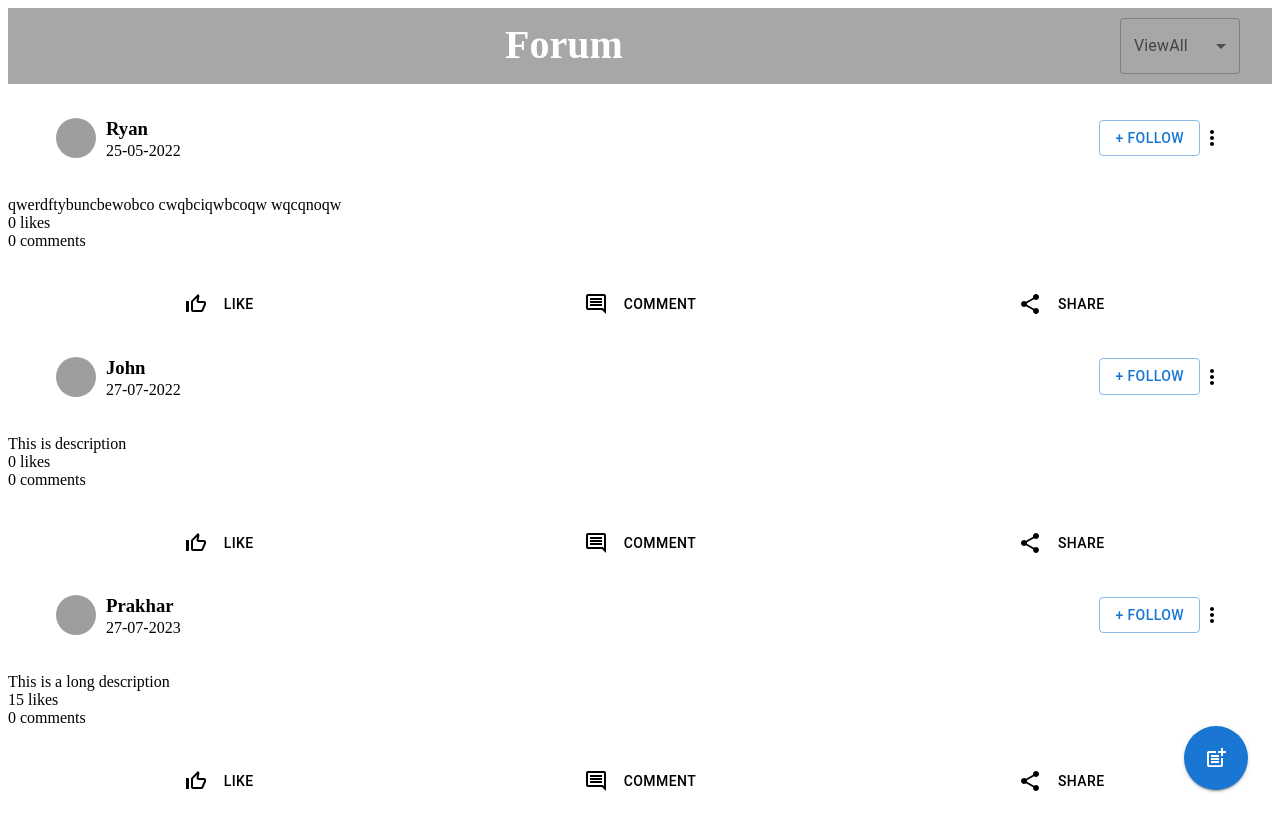
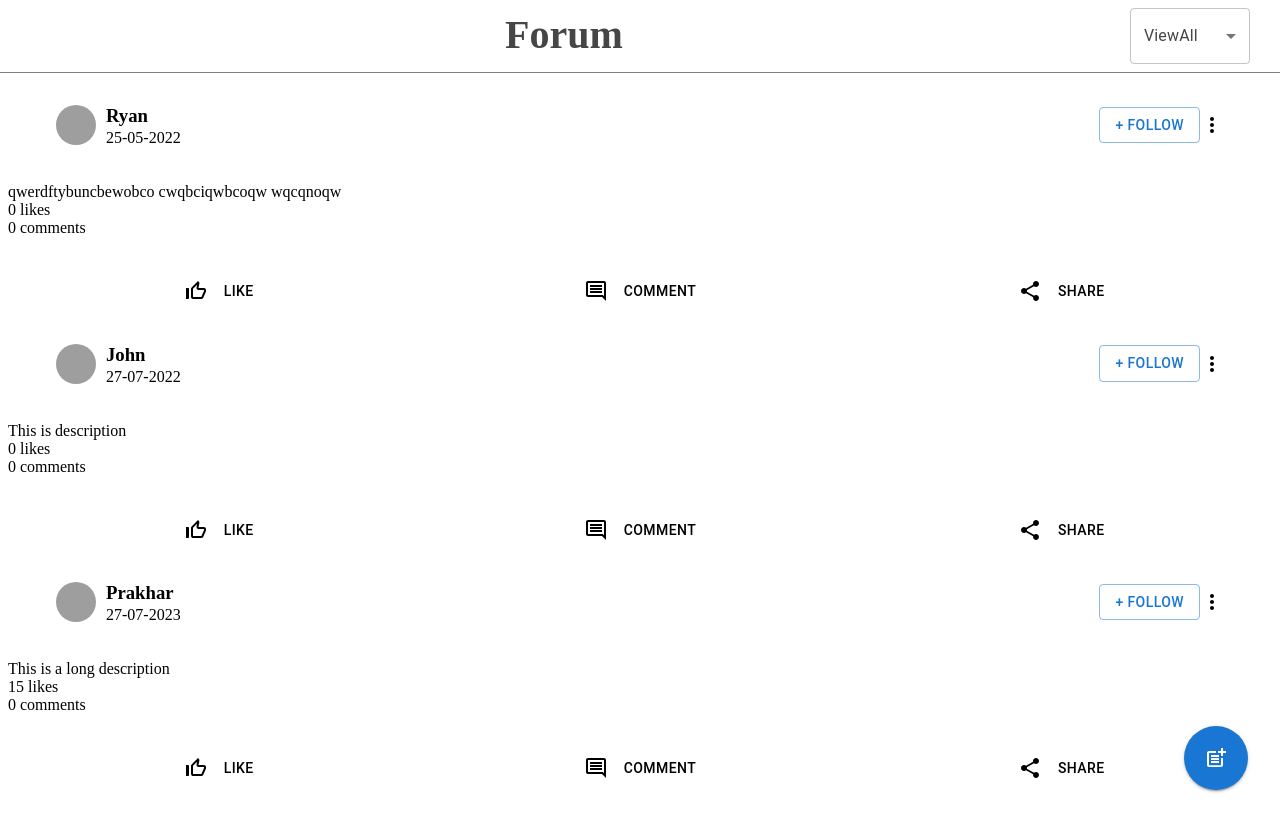
Before and after one commit to nirav19029/hood-forum, a React (Create React App) app in the folder frontend/: page / in a window 1280 px wide. Built offline with nearby package versions, Linux system fonts and the light colour scheme; grey boxes are pictures that could not be loaded.

Commit message:
modifying header

```diff
--- a/frontend/src/components/Header/Header.css
+++ b/frontend/src/components/Header/Header.css
@@ -1,4 +1,4 @@
-.header {
+/* .header {
     display: flex;
     position: sticky;
     padding: 10px 0px;
@@ -19,4 +19,37 @@
     margin-left: auto;
     max-height: fit-content;
     margin-right: 2rem;
+} */
+.header {
+    display: flex;
+    position: sticky;
+    padding: 8px 0px;
+    top: 0;
+    left: 0;
+    right: 0;
+    margin-top: -10px;
+    margin-left: -10px;
+    margin-right: -10px;
+    margin-bottom: 10px;
+    background-color: white;
+    color: #464646;
+    font-size: 30px;
+    line-height: 0.0rem;
+    opacity: 1;
+    z-index: 500;
+    border-bottom: 1px solid gray;
 }
+
+#title {
+    margin-left: auto;
+    font-size: 20px;
+    color: #464646;
+}
+
+#menu {
+    line-height: 00.1rem;
+    margin-left: auto;
+    max-height: fit-content;
+    margin-right: 2rem;
+    color: #464646;
+}
--- a/frontend/src/components/Header/ViewAll.js
+++ b/frontend/src/components/Header/ViewAll.js
@@ -1,30 +1,68 @@
+// import * as React from "react";
+// import Box from "@mui/material/Box";
+// import InputLabel from "@mui/material/InputLabel";
+// import MenuItem from "@mui/material/MenuItem";
+// import FormControl from "@mui/material/FormControl";
+// import Select from "@mui/material/Select";
+
+// export default function BasicSelect() {
+//   const [selectType, setSelectType] = React.useState("");
+
+//   const handleChange = (event) => {
+//     setSelectType(event.target.value);
+//   };
+//   const styles = {
+//     maxWidth: "120px",
+//     justifyContent: "center",
+//   };
+//   return (
+//     <Box sx={{ minWidth: 120 }} style={styles}>
+//       <FormControl fullWidth>
+//         <InputLabel id="demo-simple-select-label">ViewAll</InputLabel>
+//         <Select
+//           labelId="demo-simple-select-label"
+//           id="demo-simple-select"
+//           value={selectType}
+//           label="ViewAll"
+//           onChange={handleChange}
+//         >
+//           <MenuItem value={"All"}>All</MenuItem>
+//           <MenuItem value={"Following"}>Following</MenuItem>
+//         </Select>
+//       </FormControl>
+//     </Box>
+//   );
+// }
 import * as React from "react";
 import Box from "@mui/material/Box";
 import InputLabel from "@mui/material/InputLabel";
 import MenuItem from "@mui/material/MenuItem";
 import FormControl from "@mui/material/FormControl";
 import Select from "@mui/material/Select";
-
 export default function BasicSelect() {
   const [selectType, setSelectType] = React.useState("");
-
   const handleChange = (event) => {
     setSelectType(event.target.value);
   };
   const styles = {
     maxWidth: "120px",
     justifyContent: "center",
+    color: "#464646",
+    textColor: "#464646",
   };
   return (
     <Box sx={{ minWidth: 120 }} style={styles}>
-      <FormControl fullWidth>
-        <InputLabel id="demo-simple-select-label">ViewAll</InputLabel>
+      <FormControl fullWidth style={{ color: "#464646" }}>
+        <InputLabel id="demo-simple-select-label" style={{ color: "#464646" }}>
+          ViewAll
+        </InputLabel>
         <Select
           labelId="demo-simple-select-label"
           id="demo-simple-select"
           value={selectType}
           label="ViewAll"
           onChange={handleChange}
+          style={{ color: "#464646" }}
         >
           <MenuItem value={"All"}>All</MenuItem>
           <MenuItem value={"Following"}>Following</MenuItem>
```
Also changed, not shown: frontend/src/components/Card/Card.css (line endings or trailing spaces).
